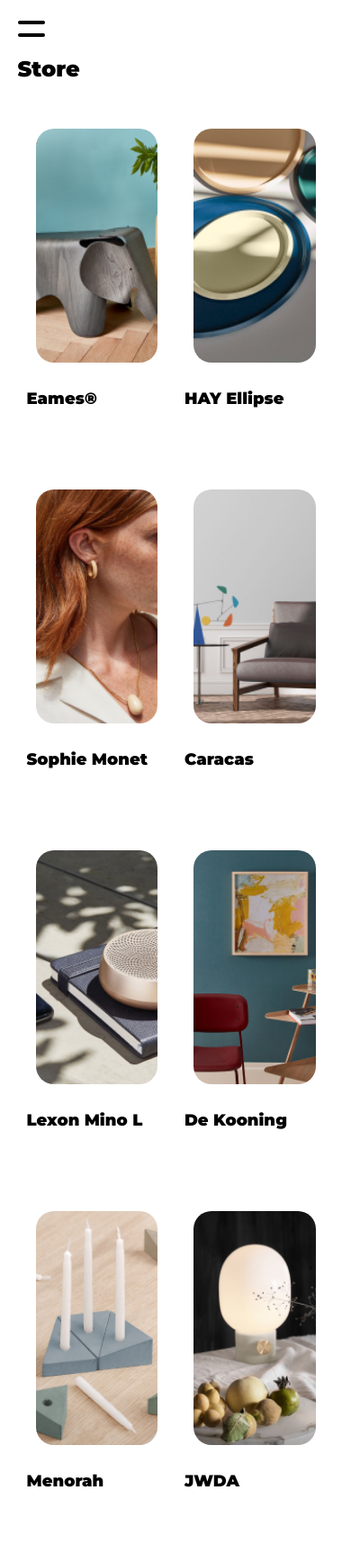
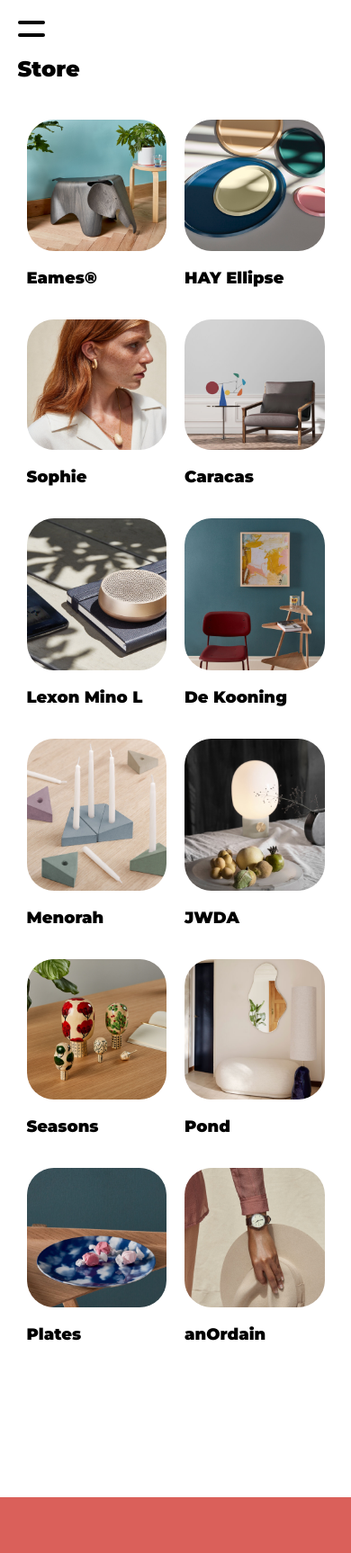
Before and after one commit to andreacutillas/Momma, a PHP site: page /store.php in a window 390 px wide. Shown: the top 1726 px of the page at 90% size. Run offline with PHP 8.4, Linux system fonts and the light colour scheme.

Commit message:
responsive (galeria no funcional)

```diff
--- a/cart.php
+++ b/cart.php
@@ -132,9 +132,9 @@
                             </figcaption>
                         </figure>
                             <figure>
-                            <a href="article.php"><img src="img/imge11.jpg" alt="Three Seasons"></a>
+                            <a href="article.php"><img src="img/imge11.jpg" alt="Seasons"></a>
                             <figcaption>
-                                <h5>Three Seasons</h5>
+                                <h5>Seasons</h5>
                                 <p>Matryoshka</p>
                                 <p id="p3">€207.95 includes VAT</p>
                             </figcaption>
@@ -145,7 +145,7 @@
                         <p id="p2">€641.85</p>
                     </div>
                     <button class="btn_regular" onclick="#">Checkout</button>
-                    <button class="btn_regular" onclick="window.location.href='./store.html'">Continue Shopping</button>
+                    <button class="btn_regular" onclick="window.location.href='store.php'">Continue Shopping</button>
                 </div>
             </section>
         </main>
--- a/css/styles.css
+++ b/css/styles.css
@@ -728,13 +728,17 @@ footer {
         flex-wrap: wrap;
     }
 
+    .gallery_btn .gallery figure {
+        width: 25%;
+    }
+
      .gallery figure {
-        width: 50%;
+        width: 100%;
      }
 
      .gallery figure img {
-        height: 400px;
-        padding: 20px;
+        /*height: 400px;*/
+        padding: 10px;
      }
 
 
@@ -767,6 +771,10 @@ footer {
     .discover button {
         margin-left: auto;
         margin-right: auto;
+    }
+
+    .total {
+        padding-top: 40px;
     }
 
     /*Form*/
@@ -806,7 +814,7 @@ footer {
     }
 
     .gallery figure img {
-        height: 300px;
+        /*height: 300px;*/
      }
 
      #gallery_1 .gallery {
@@ -1018,6 +1026,7 @@ footer {
 
     .gallery figure {
         width: 50%;
+        padding-bottom: 20px;
     }
 
     .gallery figcaption p {
@@ -1044,6 +1053,14 @@ footer {
         width: 200px;
     }
 
+    .form-popup {
+        top: 0px;
+        width: 100%;
+        border-radius: 0px;
+
+        z-index: 140;
+    }
+
     }
 
 }
--- a/store.php
+++ b/store.php
@@ -157,9 +157,9 @@
                             </figcaption>
                         </figure>
                         <figure>
-                            <a href="article.php"><img src="img/img19.jpg" alt="Sophie Monet"></a>
+                            <a href="article.php"><img src="img/img19.jpg" alt="Sophie"></a>
                             <figcaption>
-                                <h5>Sophie Monet</h5>
+                                <h5>Sophie</h5>
                                 <p id="p4">Earrings</p>
                                 <p id="p3">€76.95 includes VAT</p>
                             </figcaption>
@@ -207,15 +207,15 @@
                         </figure>
 
                         <figure>
-                            <a href="article.php"><img src="img/img11.jpg" alt="Three Seasons"></a>
+                            <a href="article.php"><img src="img/img11.png" alt="Seasons"></a>
                             <figcaption>
-                                <h5>Three Seasons</h5>
+                                <h5>Seasons</h5>
                                 <p id="p4">Matryoshka</p>
                                 <p id="p3">€207.95 includes VAT</p>
                             </figcaption>
                         </figure>
                         <figure>
-                            <a href="article.php"><img src="img/img12.jpg" alt="Pond"></a>
+                            <a href="article.php"><img src="img/img12.png" alt="Pond"></a>
                             <figcaption>
                                 <h5>Pond</h5>
                                 <p id="p4">Mirror</p>
@@ -223,7 +223,7 @@
                             </figcaption>
                         </figure>
                         <figure>
-                            <a href="article.php"><img src="img/img13.jpg" alt="Plates"></a>
+                            <a href="article.php"><img src="img/img13.png" alt="Plates"></a>
                             <figcaption>
                                 <h5>Plates</h5>
                                 <p id="p4">Set of 4</p>
```
Also changed, not shown: profile.php (+4 -4 lines), img/img11.jpg (added), img/img11.png (added), img/img12.png (added), img/img13.png (added).
